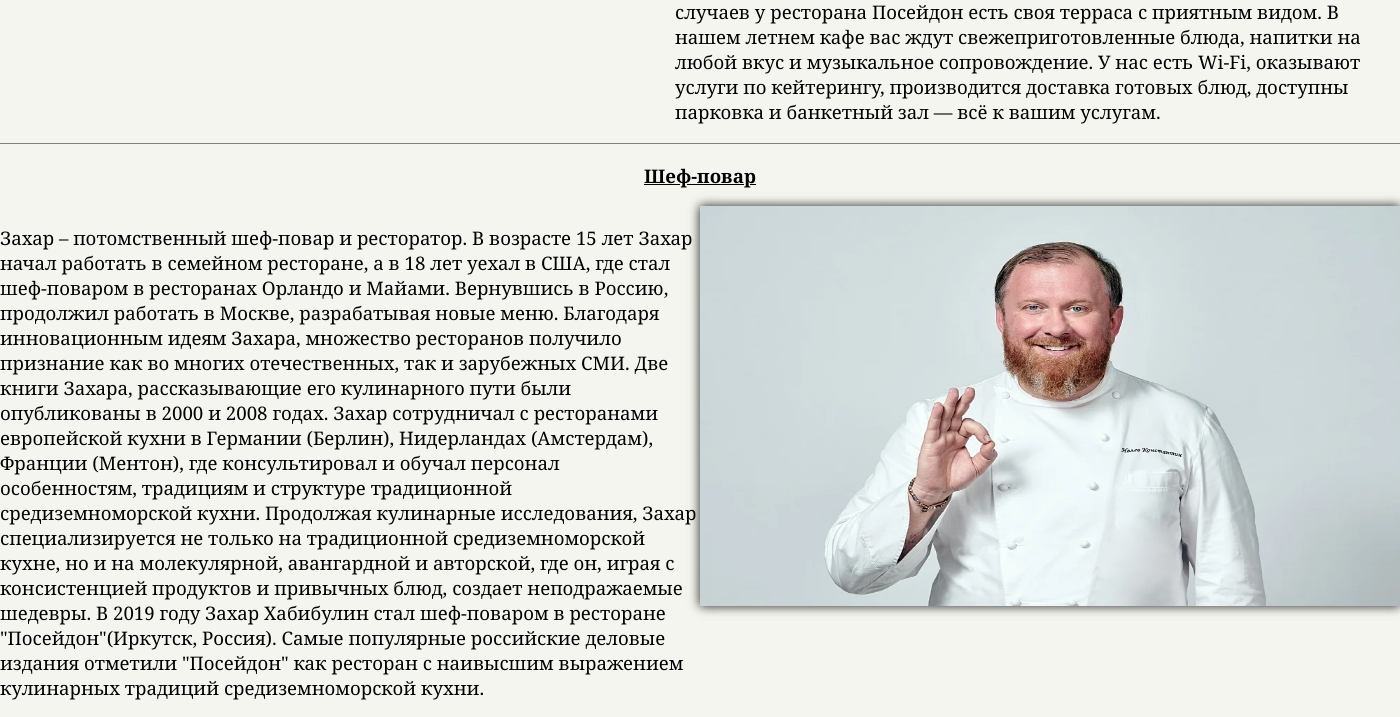
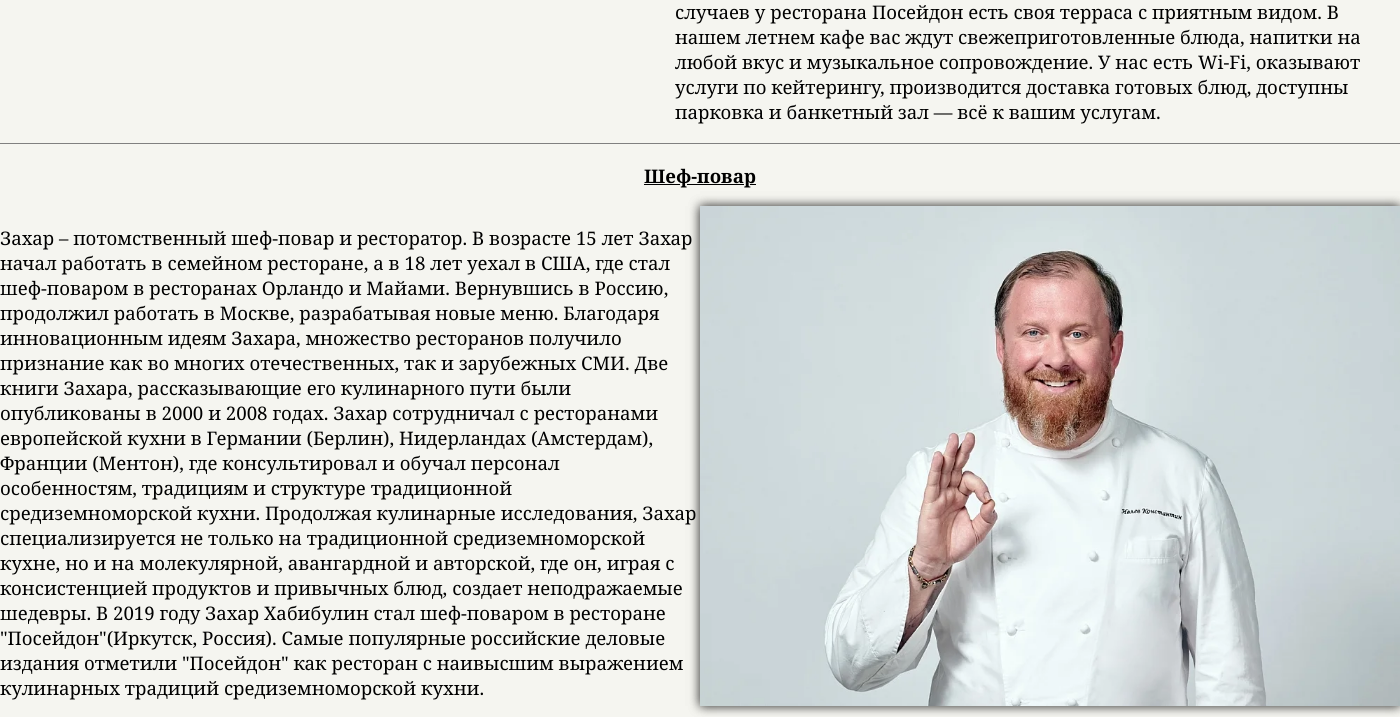
Before and after one commit to vladimirjoshkin/WebRestaurant, a Flask app: page /about-us in a window 1400 px wide. Shown: the part 694-1411 px from the top of the page. Run offline with Flask 2, Linux system fonts and the light colour scheme; some libraries are stand-ins or nearby versions.

Commit message:
add new images

```diff
--- a/static/about_us.css
+++ b/static/about_us.css
@@ -20,14 +20,15 @@
 }
 .img-sheff {
     width: 700px;
-    height:400px;
+    height:500px;
     box-shadow: 0 0 10px rgba(0,0,0,0.5);
 
 }
 .container-sheff{
     display: flex;
-    border-bottom: 1px solid gray;
+
     justify-content: space-around;
+    margin-bottom:20px;
 
 
 }
@@ -48,6 +49,7 @@
   max-width: 1000px;
   position: relative;
   margin: auto;
+
 
 }
 
@@ -138,3 +140,7 @@
   from {opacity: .4}
   to {opacity: 1}
 }
+.horisontal-line {
+    border-bottom: 1px solid gray;
+    margin-bottom:20px;
+}
--- a/templates/about-us.html
+++ b/templates/about-us.html
@@ -72,8 +72,9 @@
 
 
     </div>
+
 </div>
-
+    <div class="horisontal-line"style="width:100%; height:1px; clear:both;"></div>
     <!-- Slideshow container -->
 <div class="slideshow-container">
 
@@ -127,8 +128,7 @@
     <span class="dot" onclick="currentSlide(5)"></span>
     <span class="dot" onclick="currentSlide(6)"></span>
 </div>
-
-
+<br>
 
 
 {% include 'footer.html' %}
```
Also changed, not shown: static/menu/221.jpg, static/menu/222.jpg, static/menu/223.jpg.
